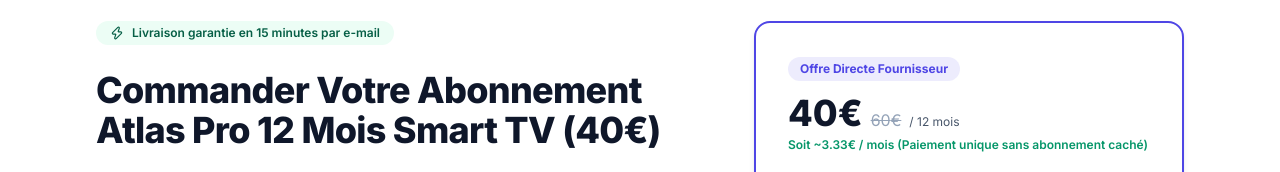
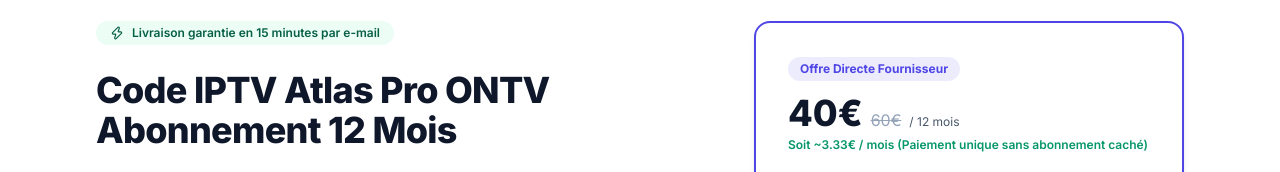
Before and after one commit to json-1400/atlasproibofficiel, a Next.js app: page /plans-tarifs/atlas-pro-12-mois in a window 1280 px wide. Shown: the part 156-328 px from the top of the page. Built offline with nearby package versions, Linux system fonts and the light colour scheme; no server answers.

Commit message:
seo: optimize internal linking to 12m plan and align h1/title with competitor intel

```diff
--- a/app/api/indexnow/route.ts
+++ b/app/api/indexnow/route.ts
@@ -1,7 +1,7 @@
 import { NextResponse } from "next/server";
 import { submitToIndexNow, getIndexNowKey, getIndexNowKeyLocation } from "@/lib/indexnow";
 import { SITE_URL } from "@/lib/seo";
-import { getAllPlans, getAllAppPages, getAllTutorials } from "@/lib/mock-data";
+import { getAllPlans, getAllAppPages, getAllTutorials, getAllIndexableCategories } from "@/lib/mock-data";
 import { recordContentRevisions } from "@/lib/supabase/sitemap";
 
 export const dynamic = "force-dynamic";
@@ -26,8 +26,9 @@
   const planUrls = getAllPlans().map((p) => `${SITE_URL}/plans-tarifs/${p.slug}`);
   const appUrls = getAllAppPages().map((a) => `${SITE_URL}/telecharger/${a.slug}`);
   const tutorialUrls = getAllTutorials().map((t) => `${SITE_URL}/tutoriels/${t.slug}`);
+  const categoryUrls = getAllIndexableCategories().map((c) => `${SITE_URL}/tutoriels/categorie/${c.slug}`);
 
-  return [...staticUrls, ...planUrls, ...appUrls, ...tutorialUrls];
+  return [...staticUrls, ...planUrls, ...appUrls, ...tutorialUrls, ...categoryUrls];
 }
 
 /**
--- a/app/plans-tarifs/[slug]/page.tsx
+++ b/app/plans-tarifs/[slug]/page.tsx
@@ -96,9 +96,7 @@
             </div>
 
             <h1 className="text-3xl sm:text-4xl font-extrabold text-heading">
-              {plan.slug === "atlas-pro-12-mois"
-                ? "Commander Votre Abonnement Atlas Pro 12 Mois Smart TV (40€)"
-                : `Commander Votre ${plan.title} (${plan.price}€)`}
+              {plan.h1 ?? `Commander Votre ${plan.title} (${plan.price}€)`}
             </h1>
 
             {/* Screenshots & Interface Preview Slider Under H1 */}
--- a/app/robots.ts
+++ b/app/robots.ts
@@ -44,6 +44,7 @@
 // otherwise Googlebot cannot crawl them to read the noindex directive and flags "Indexed, though blocked by robots.txt".
 const PROTECTED_PATHS = [
   "/api/",
+  "/studio",
   "/studio/",
 ];
 
--- a/app/telecharger/[slug]/page.tsx
+++ b/app/telecharger/[slug]/page.tsx
@@ -196,7 +196,11 @@
                 </div>
               ) : app.slug === "atlas-pro-ontv" ? (
                 <p className="text-sm sm:text-base text-body leading-relaxed">
-                  Téléchargez l&apos;application officielle <strong>Atlas Pro ONTV</strong> (également reconnue sous l&apos;appellation <strong>Atlas Pro On TV</strong> ou <em>atlaspro ontv</em>) sur votre Smart TV, boîtier Android TV ou Amazon Fire Stick. Grâce au code officiel <strong>822648</strong> sur <strong>Downloader by AFTVnews</strong>, l&apos;installation de l&apos;APK s&apos;effectue directement en 15 secondes sans passer par le Play Store ni manipulation manuelle de fichiers.
+                  Téléchargez l&apos;application officielle <strong>Atlas Pro ONTV</strong> (également reconnue sous l&apos;appellation <strong>Atlas Pro On TV</strong> ou <em>atlaspro ontv</em>) sur votre Smart TV, boîtier Android TV ou Amazon Fire Stick pour activer votre{" "}
+                  <Link href="/plans-tarifs/atlas-pro-12-mois" className="text-primary font-semibold hover:underline">
+                    code IPTV Atlas Pro ONTV 12 mois
+                  </Link>
+                  . Grâce au code officiel <strong>822648</strong> sur <strong>Downloader by AFTVnews</strong>, l&apos;installation de l&apos;APK s&apos;effectue directement en 15 secondes sans passer par le Play Store ni manipulation manuelle de fichiers.
                 </p>
               ) : app.slug === "atlas-pro-max" ? (
                 <div className="space-y-3">
--- a/lib/mock-data-tutorials.ts
+++ b/lib/mock-data-tutorials.ts
@@ -573,7 +573,7 @@
       { id: "faq-samsung", title: "Questions fréquentes TV Samsung", level: 2 },
     ],
     body: [
-      "Vous venez de recevoir votre [abonnement officiel Atlas Pro 12 mois](/plans-tarifs/atlas-pro-12-mois) et vous souhaitez en profiter sur votre grand écran Smart TV Samsung ? Vous avez peut-être tenté de copier un fichier APK sur une clé USB sans succès. C'est tout à fait normal : Samsung utilise son propre système d'exploitation propriétaire nommé Tizen OS, incompatible avec le format APK Android.",
+      "Vous venez de recevoir votre [code IPTV Atlas Pro ONTV 12 mois](/plans-tarifs/atlas-pro-12-mois) et vous souhaitez en profiter sur votre grand écran Smart TV Samsung ? Vous avez peut-être tenté de copier un fichier APK sur une clé USB sans succès. C'est tout à fait normal : Samsung utilise son propre système d'exploitation propriétaire nommé Tizen OS, incompatible avec le format APK Android.",
       "Heureusement, il existe une solution simple, rapide et 100 % légale : installer un lecteur multimédia IPTV certifié depuis le magasin officiel Samsung Apps du Smart Hub, puis y injecter vos identifiants Atlas Pro Xtream Codes. Si vous possédez également un téléviseur LG, découvrez notre guide pour [installer Atlas Pro sur LG Smart TV](/tutoriels/installer-atlas-pro-sur-lg-smart-tv).",
     ],
     sections: [
@@ -1184,7 +1184,7 @@
         id: "changer-code-renouvellement",
         h2: "Comment renouveler votre code sans réinstaller",
         paragraphs: [
-          "Lorsque vous effectuez votre [renouvellement d'abonnement Atlas Pro](/plans-tarifs/renouvellement) ou souscrivez un [abonnement officiel Atlas Pro 12 mois](/plans-tarifs/atlas-pro-12-mois), vous recevez un nouveau code d'accès. Vous n'avez pas besoin de supprimer l'application de votre télévision :",
+          "Lorsque vous effectuez votre [renouvellement d'abonnement Atlas Pro](/plans-tarifs/renouvellement) ou souscrivez un [code IPTV Atlas Pro ONTV 12 mois](/plans-tarifs/atlas-pro-12-mois), vous recevez un nouveau code d'accès. Vous n'avez pas besoin de supprimer l'application de votre télévision :",
           "1. Ouvrez Atlas Pro ONTV.",
           "2. Allez dans Paramètres (icône engrenage) > Compte.",
           "3. Cliquez sur 'Se déconnecter'.",
--- a/lib/mock-data.ts
+++ b/lib/mock-data.ts
@@ -12,6 +12,7 @@
   ctaLabel: string;
   seoTitle: string;
   seoDescription: string;
+  h1?: string;
   faq: Array<{ question: string; answer: string }>;
 }
 
@@ -79,7 +80,8 @@
       "Support WhatsApp réactif 7j/7 pour la configuration",
     ],
     ctaLabel: "Acheter 12 Mois (40€)",
-    seoTitle: "Abonnement Atlas Pro 12 Mois (40€) | 4K Sans Coupure",
+    seoTitle: "Code IPTV Atlas Pro ONTV Abonnement 12 Mois",
+    h1: "Code IPTV Atlas Pro ONTV Abonnement 12 Mois",
     seoDescription:
       "Abonnement officiel Atlas Pro 12 mois pour Smart TV (Samsung, LG, Android TV, Firestick). Flux 4K Ultra HD sans coupure, 10 000+ chaînes et activation 15 min.",
     faq: [
```
